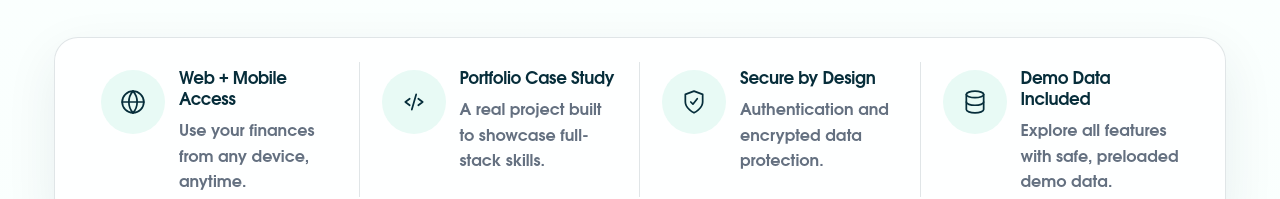
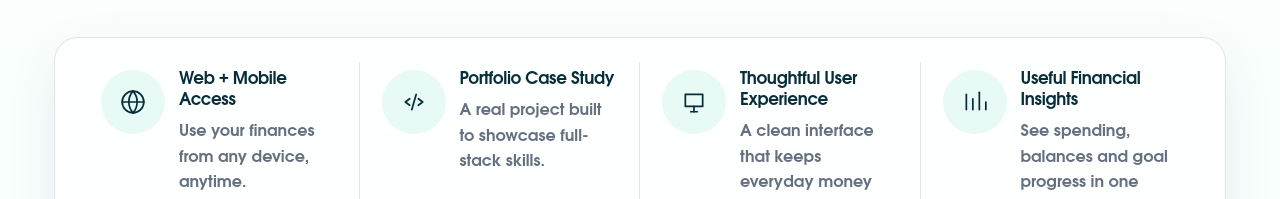
Before and after one commit to joanmrtnz/welmio, a Next.js app in the folder apps/web/: page / in a window 1280 px wide. Shown: the part 753-952 px from the top of the page. Built offline with nearby package versions, Linux system fonts and the light colour scheme; no server answers.

Commit message:
fix(web): replace inaccurate landing page claims

```diff
--- a/apps/web/app/(public)/page.data.ts
+++ b/apps/web/app/(public)/page.data.ts
@@ -19,14 +19,14 @@ export const highlights: IconCard[] = [
     text: "A real project built to showcase full-stack skills.",
   },
   {
-    icon: "shield",
-    title: "Secure by Design",
-    text: "Authentication and encrypted data protection.",
+    icon: "monitor",
+    title: "Thoughtful User Experience",
+    text: "A clean interface that keeps everyday money management simple.",
   },
   {
-    icon: "database",
-    title: "Demo Data Included",
-    text: "Explore all features with safe, preloaded demo data.",
+    icon: "chart",
+    title: "Useful Financial Insights",
+    text: "See spending, balances and goal progress in one place.",
   },
 ];
 
```
